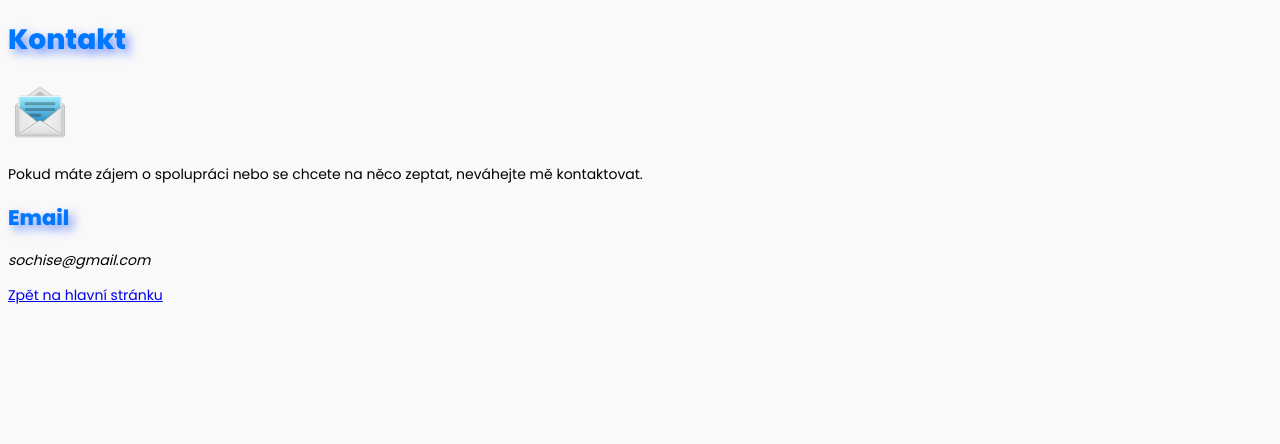
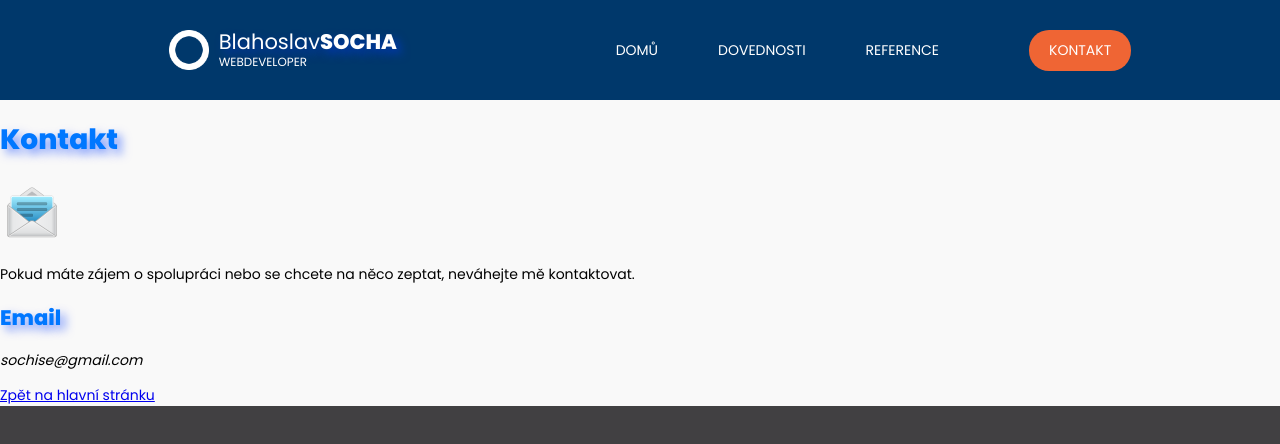
Before and after one commit to sochise/ITNETWORK, a plain HTML site: page Moderní webdesign - staticky/prvni_web/kontakt.html in a window 1280 px wide. Drawn offline with Linux system fonts and the light colour scheme.

Commit message:
další lekce

```diff
--- a/Moderní webdesign - staticky/prvni_web/kontakt.html
+++ b/Moderní webdesign - staticky/prvni_web/kontakt.html
@@ -7,6 +7,21 @@
     <link rel="stylesheet" href="styl.css" type="text/css" />
 </head>
 <body>
+    <header>
+            <div id="logo">
+                <h1>Blahoslav<span>Socha</span></h1>
+                <small>webdeveloper</small>
+            </div>
+            <nav>
+                <ul>
+                    <li><a href="index.html">Domů</a></li>
+                    <li><a href="dovednosti.html">Dovednosti</a></li>
+                    <li><a href="reference.html">Reference</a></li>
+                    <li class="aktivni"></li><a class="kontakt-tlacitko" href="kontakt.html">Kontakt</a></li>
+                </ul>
+            </nav>
+        </header>
+
     <h1>Kontakt</h1>
     <img src="images/ikona.png" alt="Ikona kontaktu">
     <p>Pokud máte zájem o spolupráci nebo se chcete na
--- a/Moderní webdesign - staticky/prvni_web/styl.css
+++ b/Moderní webdesign - staticky/prvni_web/styl.css
@@ -13,6 +13,9 @@ body {
     font: 14px "Poppins";
     background: #F9F9F9;
     box-sizing: border-box;
+    margin: 0;
+    padding: 100px 0 0 0;
+    min-width: 960px;
 }
 
 h1, h2 {
@@ -42,7 +45,7 @@ article header {
 article {
     max-width: 960px;
     margin: 0 auto;
-    padding: 10px;
+    padding: 50px 50px 10px 50px;
 }
 
 article h1 {
@@ -95,3 +98,103 @@ article section a {
     background: #70B73A;
     border: 1px solid #EF6534;
 }
+
+body > header {
+    height: 100px;
+    width: 100%;
+    background: #00386B;
+    color: white;
+    display: flex;
+    justify-content: space-evenly;
+    position: fixed;
+    z-index: 1;
+    top: 0;
+}
+
+#logo {
+    height: 40px;
+    margin: auto 0 auto 20px;
+    display: flex;
+    flex-direction: column;
+    justify-content: center;
+    background: url('images/logo.png') no-repeat;
+    background-size: 40px 40px;
+}
+
+#logo > * {
+    margin: 0 0 0 50px;
+}
+
+#logo h1 {
+    font-weight: normal;
+    font-size: 1.5em;
+    line-height: 1.2em;
+    color: white
+}
+
+#logo h1 span {
+    font-weight: bold;
+    text-transform: uppercase;
+}
+
+#logo small {
+    text-transform: uppercase;
+    font-size: 0.85em;
+}
+
+nav ul {
+    margin: 0;
+    list-style-type: none;
+    display: flex;
+    align-items: center;
+    height: 100%;
+}
+
+nav ul li {
+    padding: 0 25px;
+    margin: 0 5px;
+    font-size: 1 em;
+    line-height: 4.3em;
+}
+
+nav ul a {
+    color: white;
+    padding: 8px 0;
+    text-decoration: none;
+    text-transform: uppercase;
+}
+
+nav ul a:hover, .aktivni a {
+    border-bottom: 2px solid #EF6534;
+}
+
+.kontakt-tlacitko {
+    background: #EF6534;
+    border-radius: 20px;
+    padding: 10px 20px;
+}
+
+.kontakt-tlacitko:hover,
+.reference_tlacitko:hover {
+    filter: brightness(115%) contrast(85%);
+    border:0;
+}
+
+html {
+    background: #414042;
+}
+
+footer {
+    box-sizing: border-box;
+    text-align: center;
+    height: 100px;
+    color: white;
+    background: #414042;
+    padding: 50px 0 0 0;
+    clip-path: polygon(0 30px, 100% 0, 100% 105%, 0 105%);
+}
+
+footer a {
+    color: white;
+    text-decoration: none;
+}
```
Also changed, not shown: Moderní webdesign - staticky/prvni_web/dovednosti.html (+15 -0 lines), Moderní webdesign - staticky/prvni_web/index.html (+3 -2 lines), Moderní webdesign - staticky/prvni_web/reference.html (+15 -0 lines), Moderní webdesign - staticky/prvni_web/images/logo.png (added), 1 other file.
